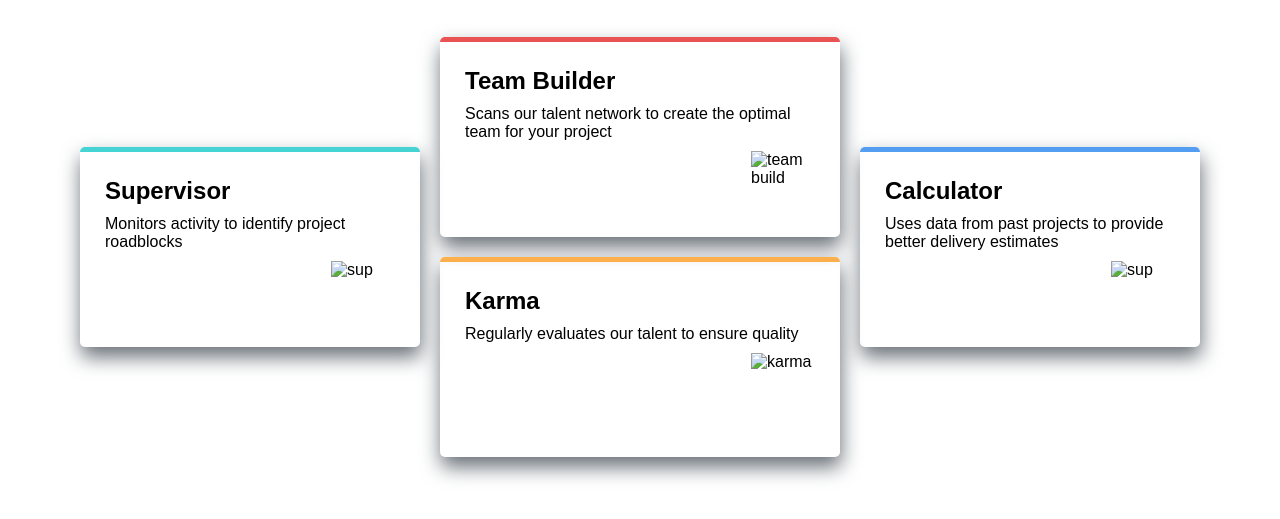
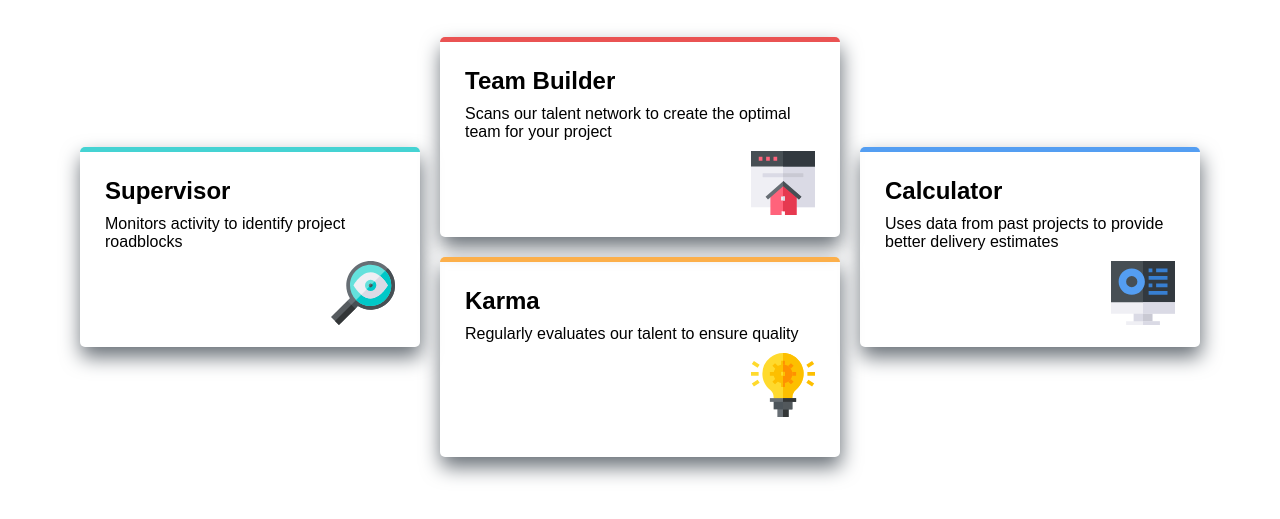
Before and after one commit to DrSlumz/4card, a plain HTML site: page index.html in a window 1280 px wide. Shown: the part 175-694 px from the top of the page. Drawn offline with Linux system fonts and the light colour scheme; the site is published under a folder, as on GitHub Pages, so addresses that start at the root find nothing.

Commit message:
fix: the image now showing 2nd time

```diff
--- a/index.html
+++ b/index.html
@@ -35,7 +35,7 @@
                 <div class="card1">
                     <h2>Supervisor</h2>
                     <p>Monitors activity to identify project roadblocks</p>
-                    <img src="/images/icon-supervisor.svg" alt="sup" />
+                    <img src="images/icon-supervisor.svg" alt="sup" />
                 </div>
                 <div class="midcard">
                     <div class="card2">
@@ -45,14 +45,14 @@
                             for your project
                         </p>
                         <img
-                            src="/images/icon-team-builder.svg"
+                            src="images/icon-team-builder.svg"
                             alt="team build"
                         />
                     </div>
                     <div class="card3">
                         <h2>Karma</h2>
                         <p>Regularly evaluates our talent to ensure quality</p>
-                        <img src="/images/icon-karma.svg" alt="karma" />
+                        <img src="images/icon-karma.svg" alt="karma" />
                     </div>
                 </div>
                 <div class="card4">
@@ -61,7 +61,7 @@
                         Uses data from past projects to provide better delivery
                         estimates
                     </p>
-                    <img src="/images/icon-calculator.svg" alt="sup" />
+                    <img src="./images/icon-calculator.svg" alt="sup" />
                 </div>
             </div>
         </main>
```
